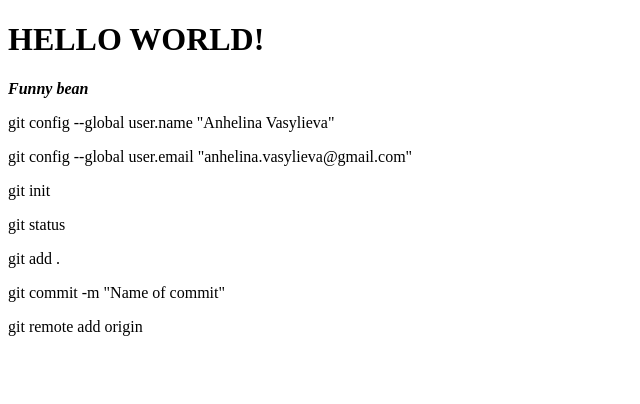
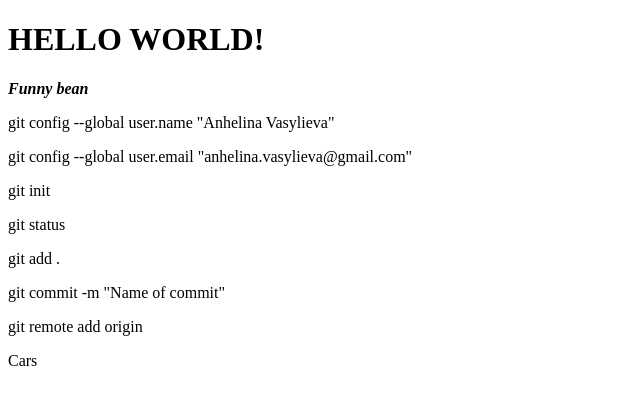
Before and after one commit to a-vasylieva/homework_4, a plain HTML site: page index.html in a window 1280 px wide. Shown: the full height of the page, 0-640 px from the left. Drawn offline with Linux system fonts and the light colour scheme.

Commit message:
Adding cars

```diff
--- a/index.html
+++ b/index.html
@@ -19,6 +19,6 @@
   <p>git add .</p>
   <p>git commit -m "Name of commit"</p>
   <p>git remote add origin</p>
-  <p></p>
+  <p>Cars</p>
 </body>
 </html>
```
